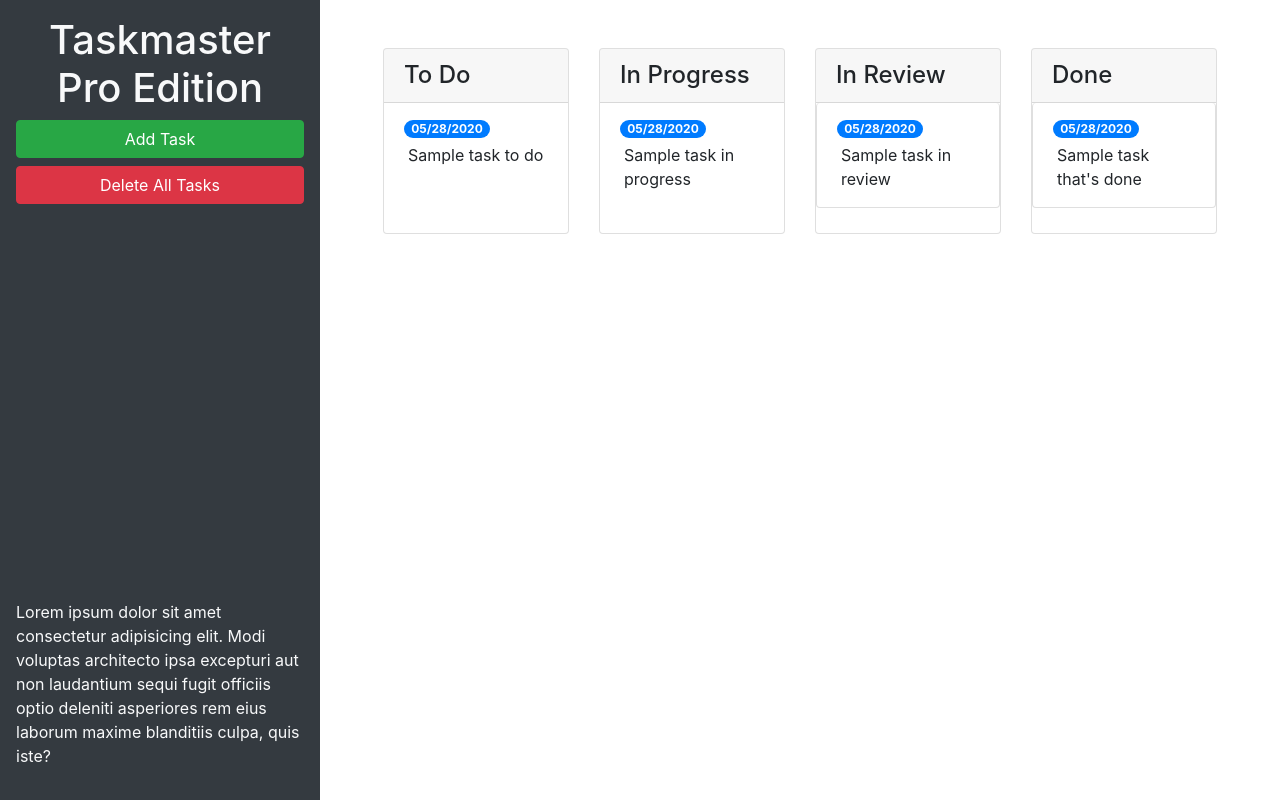
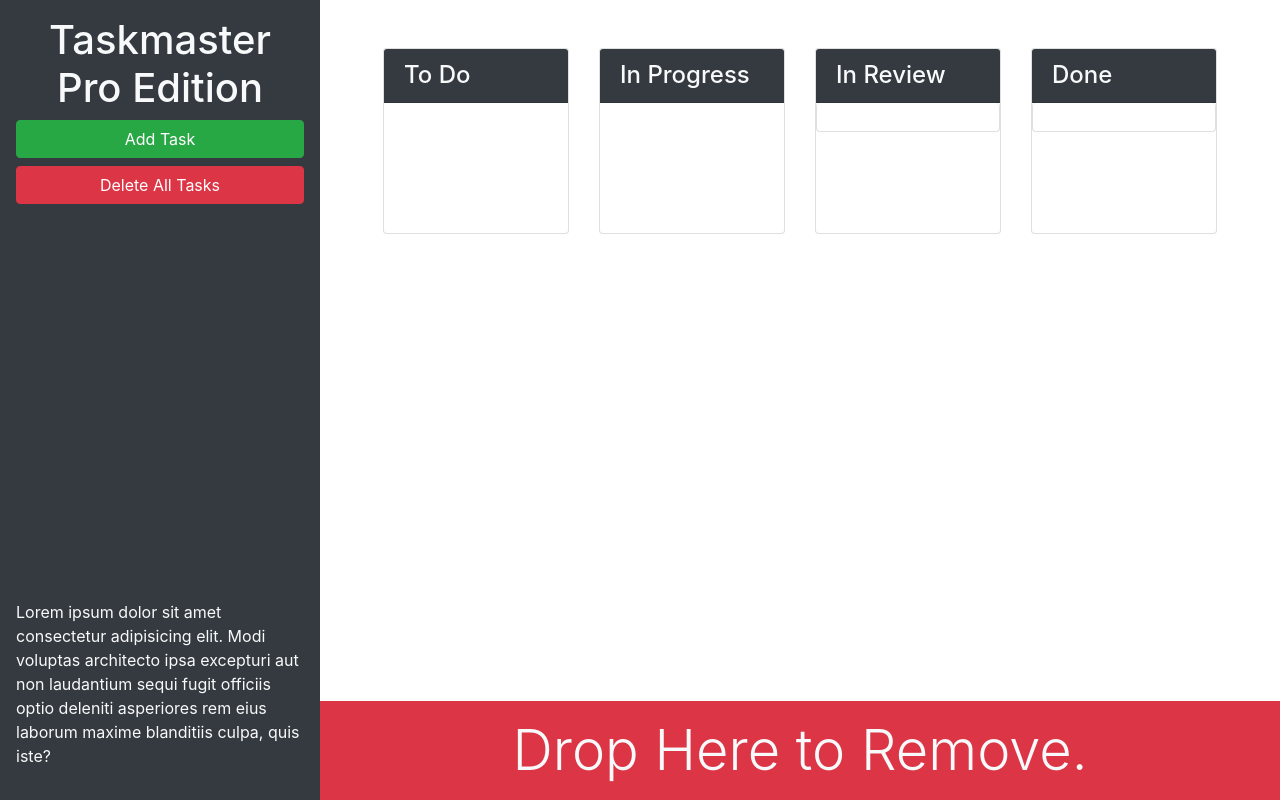
Before and after one commit to wlowrimore/taskmaster-pro, a plain HTML site: page index.html in a window 1280 px wide. Drawn offline with nearby package versions, Linux system fonts and the light colour scheme.

Commit message:
added more bs and trash zone

```diff
--- a/index.html
+++ b/index.html
@@ -13,28 +13,28 @@
 <body>
 
   <div class="row min-vh-100 no-gutters">
-    <header class="col-12 col-lg-3 bg-dark text-light d-flex flex-column p-4 p-lg-3">
+    <header class="col-12 col-lg-3 bg-dark text-light sticky-top d-flex flex-column p-4 p-lg-3">
       <h1 class="text-center">Taskmaster Pro Edition</h1>
       <button id="create-task" class="btn btn-block btn-success" data-toggle="modal" data-target="#task-form-modal">Add
         Task</button>
       <button id="remove-tasks" class="btn btn-block btn-danger">Delete All Tasks</button>
-      <p class="mt-auto">Lorem ipsum dolor sit amet consectetur adipisicing elit. Modi voluptas architecto ipsa
+      <p class="mt-auto d-none d-lg-block">Lorem ipsum dolor sit amet consectetur adipisicing elit. Modi voluptas architecto ipsa
         excepturi aut non
         laudantium sequi fugit officiis optio deleniti asperiores rem eius laborum maxime blanditiis culpa, quis iste?
       </p>
     </header>
-    <main class="col-12 col-lg-9">
+    <main class="col-12 col-lg-9 d-flex flex-column">
       <div class="m-5 row justify-content-around">
         <!-- todo start -->
         <div class= "col-12 col-md-6 col-xl-3 mb-3">
           <div class= "card">
-            <h4 class= "card-header">
+            <h4 class= "card-header bg-dark text-light">
               To Do
             </h4>
             <ul id="list-toDo" class="list-group list-group-flush">
               <li class= "list-group-item">
-                <span class= "badge badge-primary badge-pill">05/28/2020</span>
-                <p class= "m-1">Sample task to do</p>
+                <span class= "badge badge-primary badge-pill"></span>
+                <p class= "m-1"></p>
               </li>
             </ul>
           </div>
@@ -44,13 +44,13 @@
         <!-- in progress start -->
         <div class= "col-12 col-md-6 col-xl-3 mb-3">
           <div class= "card">
-            <h4 class= "card-header">
+            <h4 class= "card-header bg-dark text-light">
               In Progress
             </h4>
             <ul id= "list-inProgress" class= "list-group list-group-flush">
               <li class= "list-group-item">
-                <span class= "badge badge-primary badge-pill">05/28/2020</span>
-                <p class= "m-1">Sample task in progress</p>
+                <span class= "badge badge-primary badge-pill"></span>
+                <p class= "m-1"></p>
               </li>
             </ul>
           </div>
@@ -59,13 +59,13 @@
           <!-- In review start -->
         <div class= "col-12 col-md-6 col-xl-3 mb-3">
           <div class= "card">
-            <h4 class= "card-header">
+            <h4 class= "card-header bg-dark text-light">
               In Review
             </h4>
             <ul id= "list-inReview" class= "list-group">
               <li class= "list-group-item">
-                <span class= "badge badge-primary badge-pill">05/28/2020</span>
-                <p class= "m-1">Sample task in review</p>
+                <span class= "badge badge-primary badge-pill"></span>
+                <p class= "m-1"></p>
               </li>
             </ul>
           </div>
@@ -74,18 +74,23 @@
         <!-- Done start -->
         <div class= "col-12 col-md-6 col-xl-3 mb-3">
           <div class= "card">
-            <h4 class= "card-header">
+            <h4 class= "card-header bg-dark text-light">
               Done
             </h4>
             <ul id= "list-done" class= "list-group">
               <li class= "list-group-item">
-                <span class= "badge badge-primary badge-pill">05/28/2020</span>
-                <p class= "m-1">Sample task that's done</p>
+                <span class= "badge badge-primary badge-pill"></span>
+                <p class= "m-1"></p>
               </li>
             </ul>
           </div>
         </div>
         <!-- Done end -->
+      </div>
+      <div id= "trash" class= mt-auto>
+        <div class= "w-100 bg-danger p-3 text-center text-light display-4">
+          Drop Here to Remove.
+        </div>
       </div>
     </main>
   </div>
```
